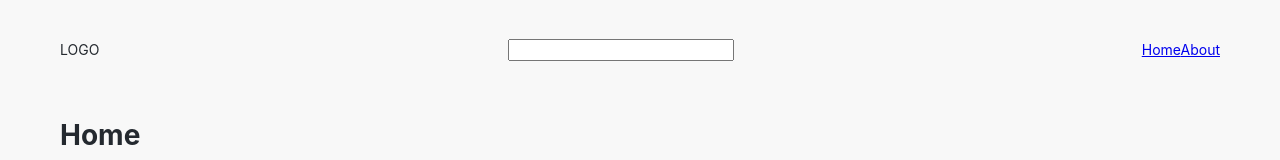
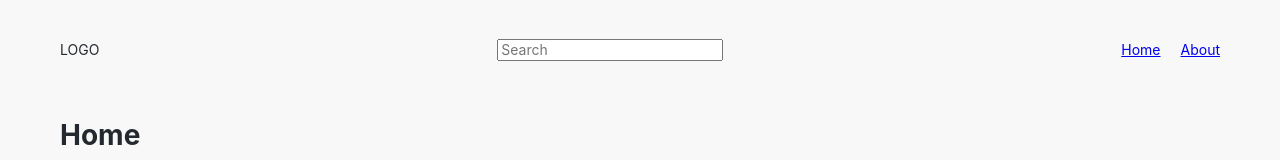
Before and after one commit to eOne1999/rs-react, a React (Vite) app: page / in a window 1280 px wide. Shown: the top 160 px of the page. Built offline with nearby package versions, Linux system fonts and the light colour scheme.

Commit message:
feat: save and showing searchBar value

```diff
--- a/src/components/SearchBar.tsx
+++ b/src/components/SearchBar.tsx
@@ -1,5 +1,28 @@
-function SearchBar() {
-  return <input type="text" className="search-bar" />;
+import React from 'react';
+
+type SearchState = { searchValue: string };
+
+class SearchBar extends React.Component<object, SearchState> {
+  constructor(params: SearchState) {
+    super(params);
+    this.state = { searchValue: localStorage.getItem('searchValue') || '' };
+  }
+
+  render() {
+    const currState = this.state;
+    return (
+      <input
+        onChange={(event) => {
+          this.setState({ searchValue: event.target.value });
+          localStorage.setItem('searchValue', event.target.value.toString());
+        }}
+        type="text"
+        className="search-bar"
+        placeholder="Search"
+        value={currState.searchValue}
+      />
+    );
+  }
 }
 
 export default SearchBar;
--- a/src/components/_Header.scss
+++ b/src/components/_Header.scss
@@ -4,3 +4,8 @@
   height: 100px;
   justify-content: space-between;
 }
+
+.header__nav {
+  display: flex;
+  gap: 20px;
+}
```
